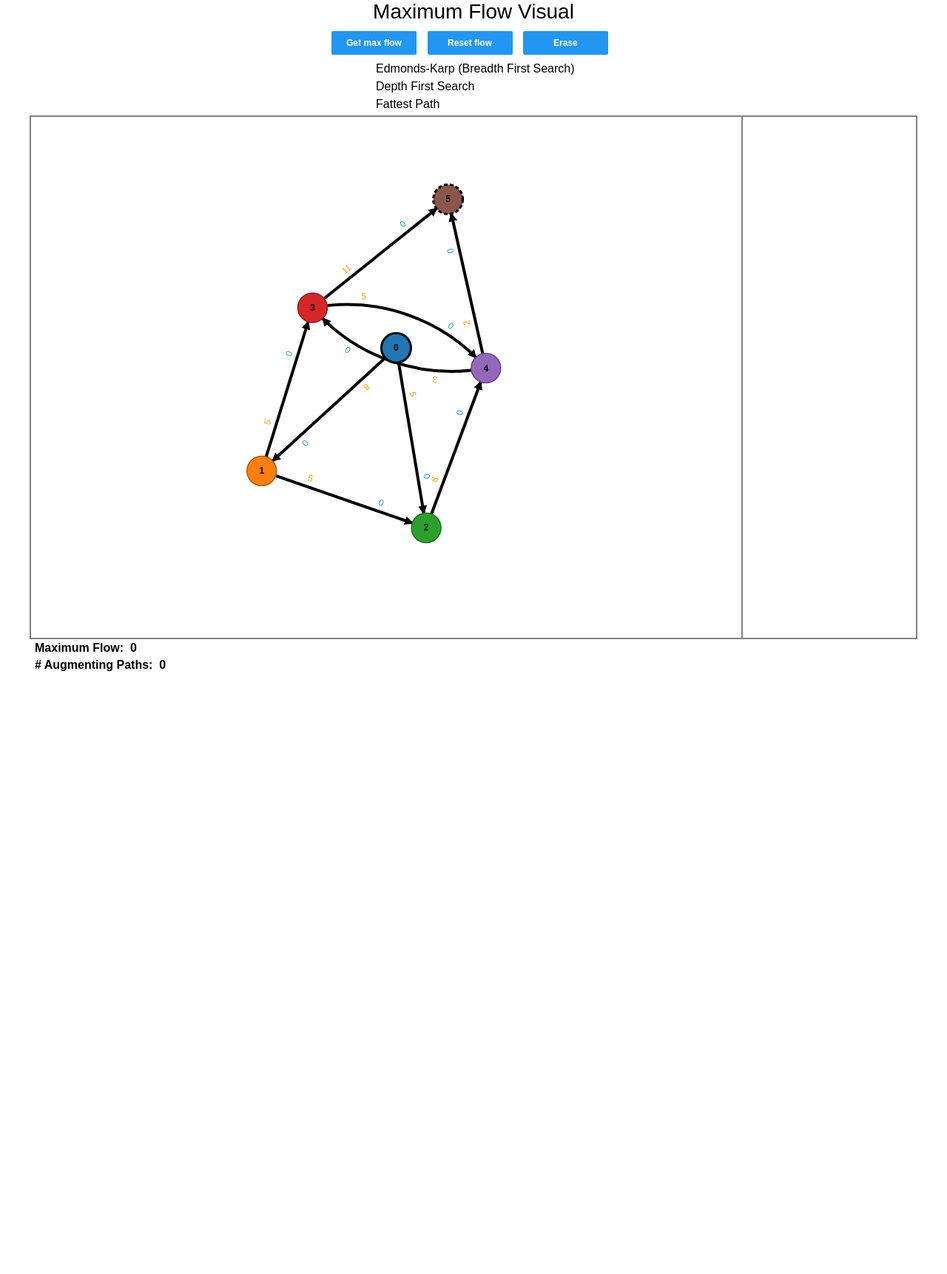
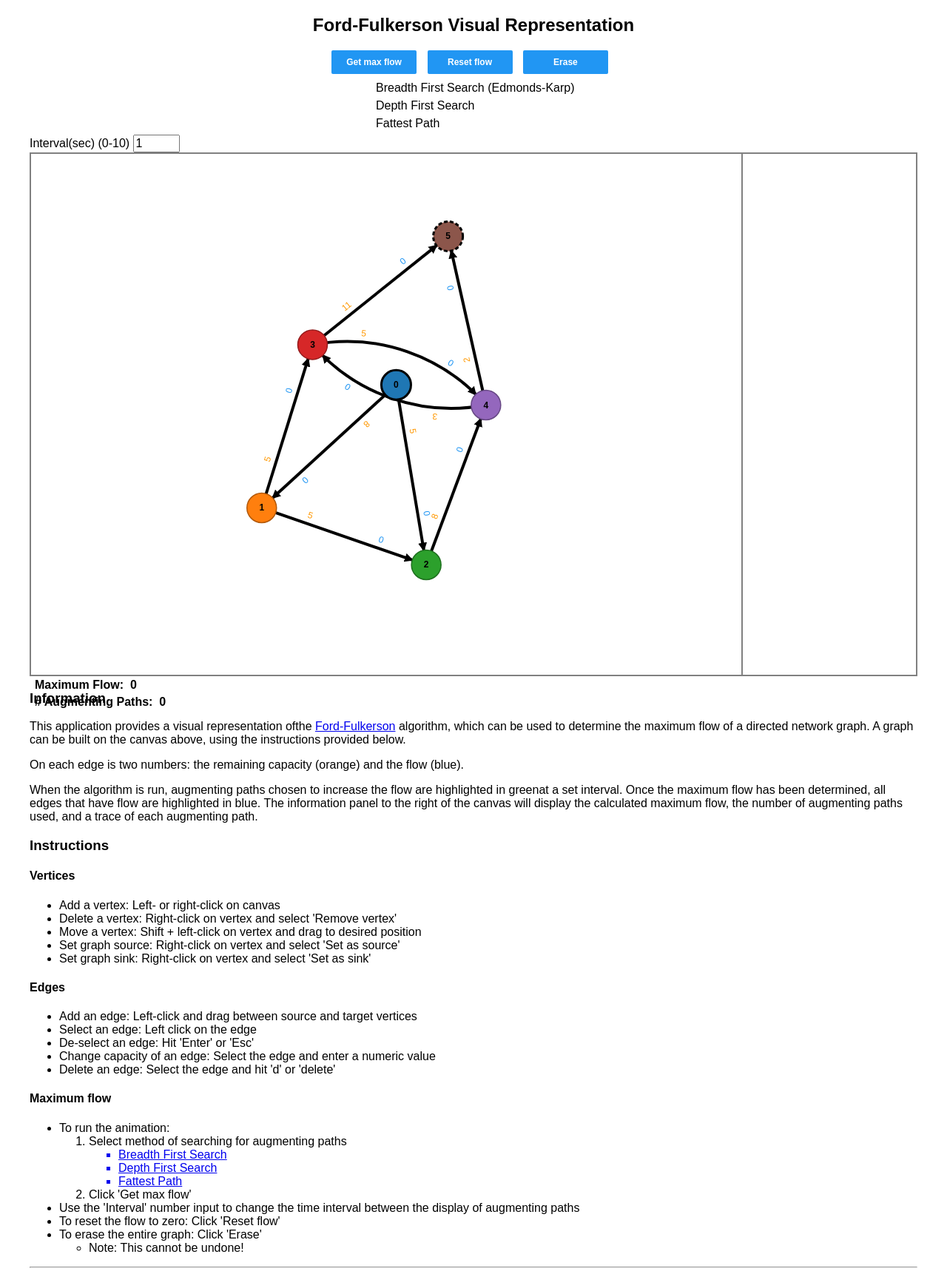
Before and after one commit to jerridan/ford-fulkerson-visualization, a website: page index.jade in a window 1280 px wide. Shown: the whole page at 74% size. Before the commit the page ends 918 px from the top, so only its background shows below. Drawn offline with nearby package versions, Linux system fonts and the light colour scheme; files that its build step writes are made by us from their sources.

Commit message:
added ability to delete edges; added info and instructions to the bottom of the page; added time interval selector

```diff
--- a/css/style.less
+++ b/css/style.less
@@ -9,7 +9,7 @@
 }
 
 .title {
-  font-size: 28px;
+  //font-size: 28px;
   text-align: center;
 }
 
@@ -23,7 +23,7 @@
 }
 
 #calc-max-flow-btn, #reset-flow-btn, #erase-graph-btn {
-  margin: 10px 10px 10px 0;
+  margin: 0px 10px 10px 0;
   width: 115px;
 }
 
--- a/index.jade
+++ b/index.jade
@@ -6,14 +6,14 @@ html
     link(href='https://fonts.googleapis.com/icon?family=Material+Icons' rel='stylesheet')
   body
     div.container
-      div.title Maximum Flow Visual
+      h2.title Ford-Fulkerson Visual Representation
       div.main-button-container
         button.material-regular-button(id='calc-max-flow-btn') Get max flow
         button.material-regular-button(id='reset-flow-btn') Reset flow
         button.material-regular-button(id='erase-graph-btn') Erase
       div.algorithms
         label.radio(id='edmonds-karp-select')
-          span Edmonds-Karp (Breadth First Search)
+          span Breadth First Search (Edmonds-Karp)
           input(type='radio')
         label.radio(id='dfs-select')
           span Depth First Search
@@ -21,6 +21,8 @@ html
         label.radio(id='fattest-path-select')
           span Fattest Path
           input(type='radio')
+      label Interval(sec) (0-10)
+        input(id='interval-select' type='number' min=0 max=10)
       div.display
         div(id='graph')
         div(id='info-panel')
@@ -32,4 +34,49 @@ html
             span(id='number-iterations') 0
           div
             div(id='augmenting-paths')
+      div.instructions
+        h3 Information
+        p This application provides a visual representation of
+          | the #[a(href='https://en.wikipedia.org/wiki/Ford%E2%80%93Fulkerson_algorithm' target='_blank') Ford-Fulkerson] algorithm,
+          | which can be used to determine the maximum flow of a directed network graph. A graph can be
+          | built on the canvas above, using the instructions provided below.
+        p On each edge is two numbers: the remaining capacity (orange) and the flow (blue).
+        p When the algorithm is run, augmenting paths chosen to increase the flow are highlighted in green
+          | at a set interval. Once the maximum flow has been determined, all edges that have flow are
+          | highlighted in blue. The information panel to the right of the canvas will display the calculated
+          | maximum flow, the number of augmenting paths used, and a trace of each augmenting path.
+        h3 Instructions
+        h4 Vertices
+        ul
+          li Add a vertex: Left- or right-click on canvas
+          li Delete a vertex: Right-click on vertex and select 'Remove vertex'
+          li Move a vertex: Shift + left-click on vertex and drag to desired position
+          li Set graph source: Right-click on vertex and select 'Set as source'
+          li Set graph sink: Right-click on vertex and select 'Set as sink'
+        h4 Edges
+        ul
+          li Add an edge: Left-click and drag between source and target vertices
+          li Select an edge: Left click on the edge
+          li De-select an edge: Hit 'Enter' or 'Esc'
+          li Change capacity of an edge: Select the edge and enter a numeric value
+          li Delete an edge: Select the edge and hit 'd' or 'delete'
+        h4 Maximum flow
+        ul
+          li To run the animation:
+            ol
+              li Select method of searching for augmenting paths
+                ul
+                  a(href='https://en.wikipedia.org/wiki/Edmonds%E2%80%93Karp_algorithm' target='_blank')
+                    li Breadth First Search
+                  a(href='https://en.wikipedia.org/wiki/Depth-first_search' target='_blank')
+                    li Depth First Search
+                  a(href='https://lucatrevisan.wordpress.com/2011/02/04/cs-261-lecture-10-the-fattest-path/' target='_blank')
+                    li Fattest Path
+              li Click 'Get max flow'
+          li Use the 'Interval' number input to change the time interval between the display of augmenting paths
+          li To reset the flow to zero: Click 'Reset flow'
+          li To erase the entire graph: Click 'Erase'
+            ul
+              li Note: This cannot be undone!
+        hr
     script(type='text/javascript' src='dist/index.js')
--- a/src/index.js
+++ b/src/index.js
@@ -9,6 +9,9 @@ import sample_graph from './lib/sample_graph';
 
 // algorithm can be: EK, DFS, FP
 let chosen_algorithm = 'EK';
+
+// interval between flow increases during animation (ms)
+let time_interval = 1000;
 
 // set up SVG for D3
 let width = 960,
@@ -282,7 +285,7 @@ function restart() {
         return d3.rgb(colors(d.id)).darker().toString();
       }
     })
-    .style('stroke-width', function(d) { // make stroke of source and sink wider
+    .style('stroke-width', function (d) { // make stroke of source and sink wider
       if (d === graph.source || d === graph.sink) {
         return '3px';
       }
@@ -309,7 +312,7 @@ function restart() {
         return d3.rgb(colors(d.id)).darker().toString();
       }
     })
-    .style('stroke-width', function(d) { // make stroke of source and sink wider
+    .style('stroke-width', function (d) { // make stroke of source and sink wider
       if (d === graph.source || d === graph.sink) {
         return '3px';
       }
@@ -444,17 +447,20 @@ function hideDragLine() {
 }
 
 function keydown() {
-  d3.event.preventDefault();
-
   let key_code = d3.event.keyCode;
 
-  if (selected_link && (13 === key_code || 27 === key_code)) { // enter or escape
-    entered_capacity_val = "";
-    selected_link = null;
-    restart();
-  } else if (selected_link && (key_code > 47 && key_code < 58)) { // numeric value
-    updateCapacityVal(key_code - 48);
-  } else if (16 === key_code) {
+  if (selected_link) {
+    if (13 === key_code || 27 === key_code) { // enter or escape
+      entered_capacity_val = "";
+      selected_link = null;
+      restart();
+    } else if (key_code > 47 && key_code < 58) { // numeric value
+      updateCapacityVal(key_code - 48);
+    } else if (46 === key_code || 68 === key_code) { // delete or backspace
+      graph.removeEdge(selected_link);
+      restart();
+    }
+  } else if (16 === key_code) { // shift
     shift_mode = true;
   }
 }
@@ -483,17 +489,15 @@ function updateCapacityVal(i) {
   }
 }
 
-function calcMaxFlow() {
-  edmondsKarp();
-}
-
-function edmondsKarp() {
+function fordFulkerson() {
   resetFlowAmounts();
 
   // disable buttons during calculation
   d3.select('#calc-max-flow-btn')
     .attr('disabled', 'disabled');
   d3.select('#reset-flow-btn')
+    .attr('disabled', 'disabled');
+  d3.select('#erase-graph-btn')
     .attr('disabled', 'disabled');
 
   let saved_info = {};
@@ -558,6 +562,8 @@ function edmondsKarp() {
         .attr('disabled', null);
       d3.select('#reset-flow-btn')
         .attr('disabled', null);
+      d3.select('#erase-graph-btn')
+        .attr('disabled', null);
 
       _.flatten(saved_info.augmenting_paths).map(function (edge) {
         d3.select('#link_id_' + edge.id)
@@ -566,7 +572,7 @@ function edmondsKarp() {
       });
       restart();
     }
-  }, 1000);
+  }, time_interval);
 }
 
 function displaySavedInfo(saved_info) {
@@ -675,6 +681,10 @@ function setFattestPath() {
     .classed('checked', true);
 }
 
+function setTimeInterval() {
+  time_interval = d3.event.target.value * 1000;
+}
+
 // mouse event handlers
 svg.on('mousedown', addNewNode);
 svg.on('mousemove', updateDragLine);
@@ -685,15 +695,17 @@ d3.select(window)
   .on('keydown', keydown)
   .on('keyup', keyup);
 
-d3.select('#calc-max-flow-btn').on('click', calcMaxFlow);
+d3.select('#calc-max-flow-btn').on('click', fordFulkerson);
 d3.select('#reset-flow-btn').on('click', resetFlowAmounts);
 d3.select('#erase-graph-btn').on('click', eraseGraph);
-//d3.select('.algorithms').selectAll('.radio').on('click', setAlgorithm());
 
 d3.select('#edmonds-karp-select')
   .on('click', setEdmondsKarp)
   .classed('checked', true);
 d3.select('#dfs-select').on('click', setDFS);
 d3.select('#fattest-path-select').on('click', setFattestPath);
+d3.select('#interval-select')
+  .attr('value', time_interval / 1000)
+  .on('change', setTimeInterval);
 
 restart();
```
Also changed, not shown: css/style.css, dist/index.js, index.html.
